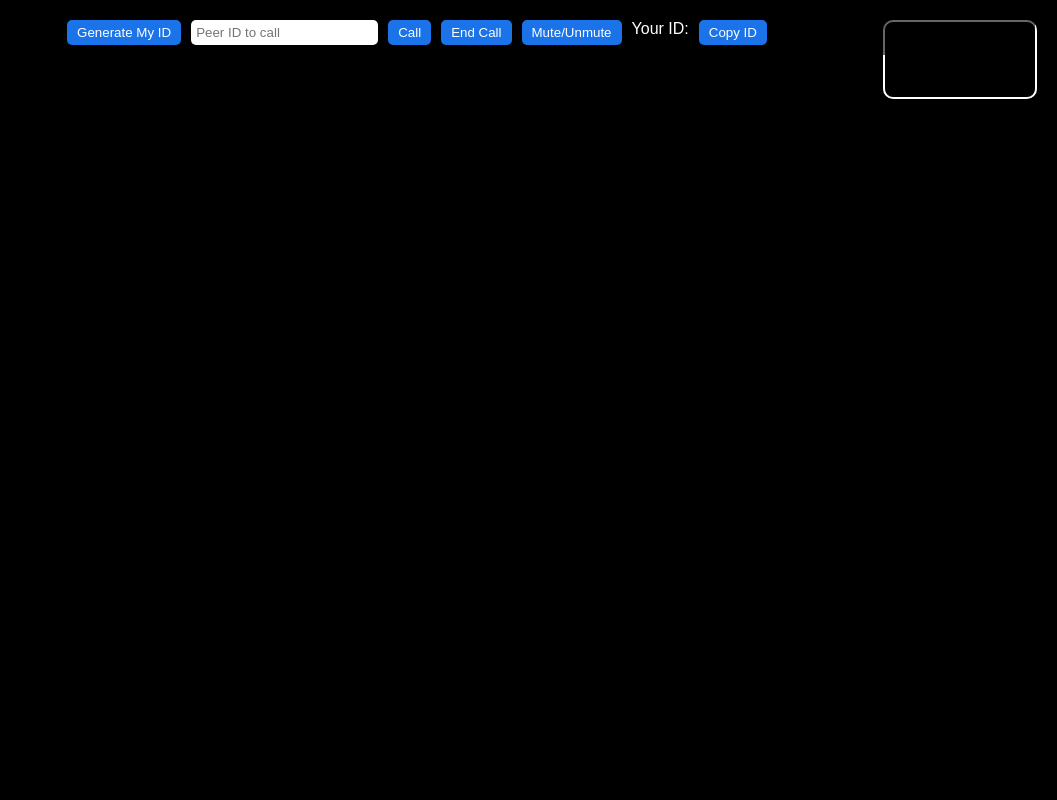
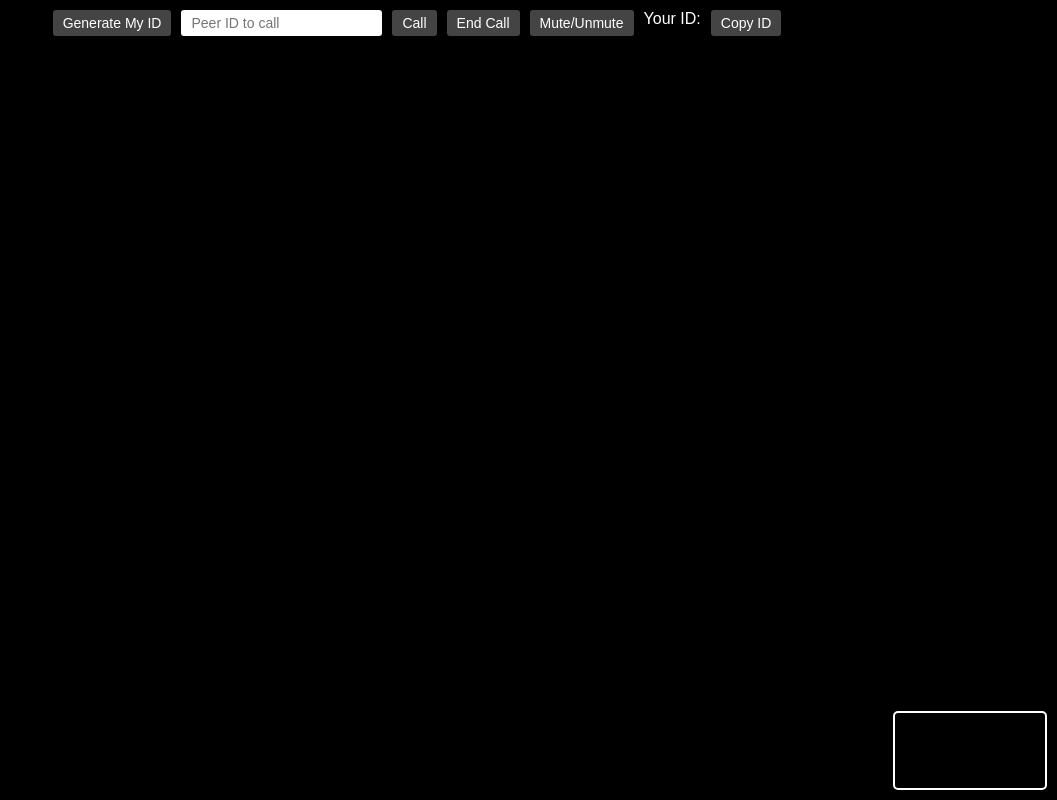
Before and after one commit to Emmanuel-PaulMaah/FaceCall, a plain HTML site: page index.html in a window 1280 px wide. Shown: the whole page, without its empty margins (223-1280 px from the left). Drawn offline with Linux system fonts and the light colour scheme.

Commit message:
Update style.css

```diff
--- a/style.css
+++ b/style.css
@@ -1,79 +1,30 @@
+
   body {
     margin: 0; font-family: sans-serif;
     background: #222; color: #fff;
     display: flex; flex-direction: column; align-items: center;
   }
-
   #controls {
-  position: fixed;
-  top: 10px;
-  display: flex;
-  flex-wrap: wrap;
-  gap: 10px;
-  background: rgba(0,0,0,0.6);
-  padding: 10px;
-  border-radius: 10px;
-  justify-content: center;
-  width: 95%;
-  z-index: 10;
+    position: fixed; top: 10px; display: flex; flex-wrap: wrap;
+    gap: 10px; z-index: 10; justify-content: center; width: 95%;
   }
-
-button {
-  cursor: pointer;
-  background: #1a73e8;
-  color: #fff;
+  #videos {
+    position: relative; width: 100vw; height: 100vh; background: #000;
+    display: flex; justify-content: center; align-items: center;
+  }
+  video {
+    background: #000; object-fit: cover;
     border-radius: 5px;
-  padding: 5px 10px;
-  transition: background 0.2s, transform 0.1s;
-  border: none;
   }
-button:hover { background: #155cb0; }
-button:active { transform: scale(0.95); }
-
-input {
-  border-radius: 5px;
-  border: none;
-  padding: 5px;
-  min-width: 120px;
+  #remoteVideo { width: 100%; height: 100%; }
+  #localVideo {
+    width: 30%; height: auto; min-width: 100px; max-width: 150px;
+    position: absolute; bottom: 10px; right: 10px; border: 2px solid #fff; z-index: 5;
   }
-
-#videos {
-  position: relative;
-  width: 100vw;
-  height: 100vh;
-  background: #000;
-  display: flex;
-  justify-content: center;
-  align-items: center;
+  input, button { padding: 5px 10px; font-size: 14px; border-radius: 3px; border: none; }
+  button { cursor: pointer; background: #444; color: #fff; }
+  button:hover { background: #666; }
+  @media (max-width: 600px) {
+    #localVideo { width: 40%; bottom: 5px; right: 5px; }
+    input { width: 120px; }
   }
-
-video {
-  background: #000;
-  object-fit: cover;
-  border-radius: 5px;
-  transition: opacity 0.3s ease;
-}
-
-#remoteVideo {
-  width: 100%;
-  height: 100%;
-}
-
-#localVideo {
-  width: 25%;
-  max-width: 150px;
-  height: auto;
-  position: absolute;
-  top: 20px;
-  right: 20px;
-  border: 2px solid #fff;
-  border-radius: 10px;
-  box-shadow: 0 0 10px rgba(0,0,0,0.7);
-  cursor: grab;
-}
-
-@media (max-width: 600px) {
-  #localVideo { width: 35%; top: 10px; right: 10px; }
-  input { width: 100px; }
-  #controls { gap: 5px; padding: 5px; }
-}
```
Lines whose indentation alone changed are shown as unchanged.
